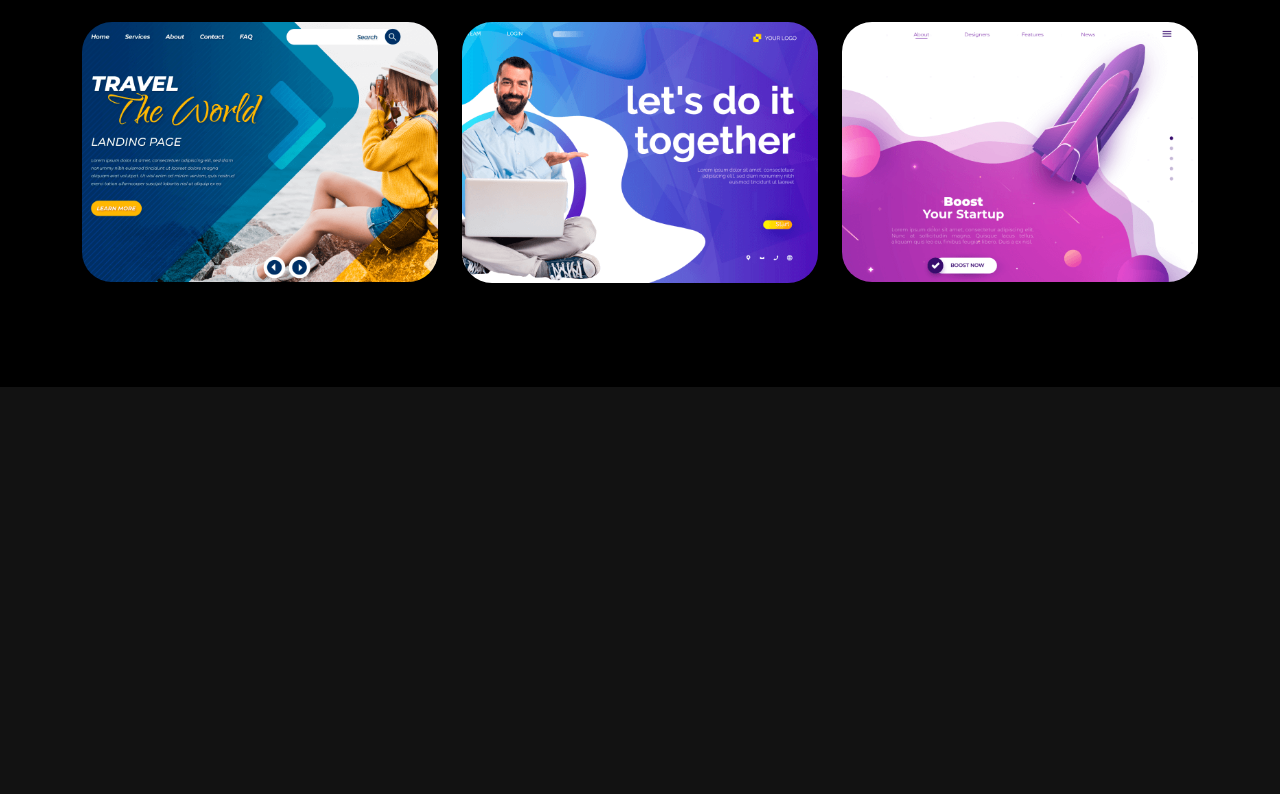
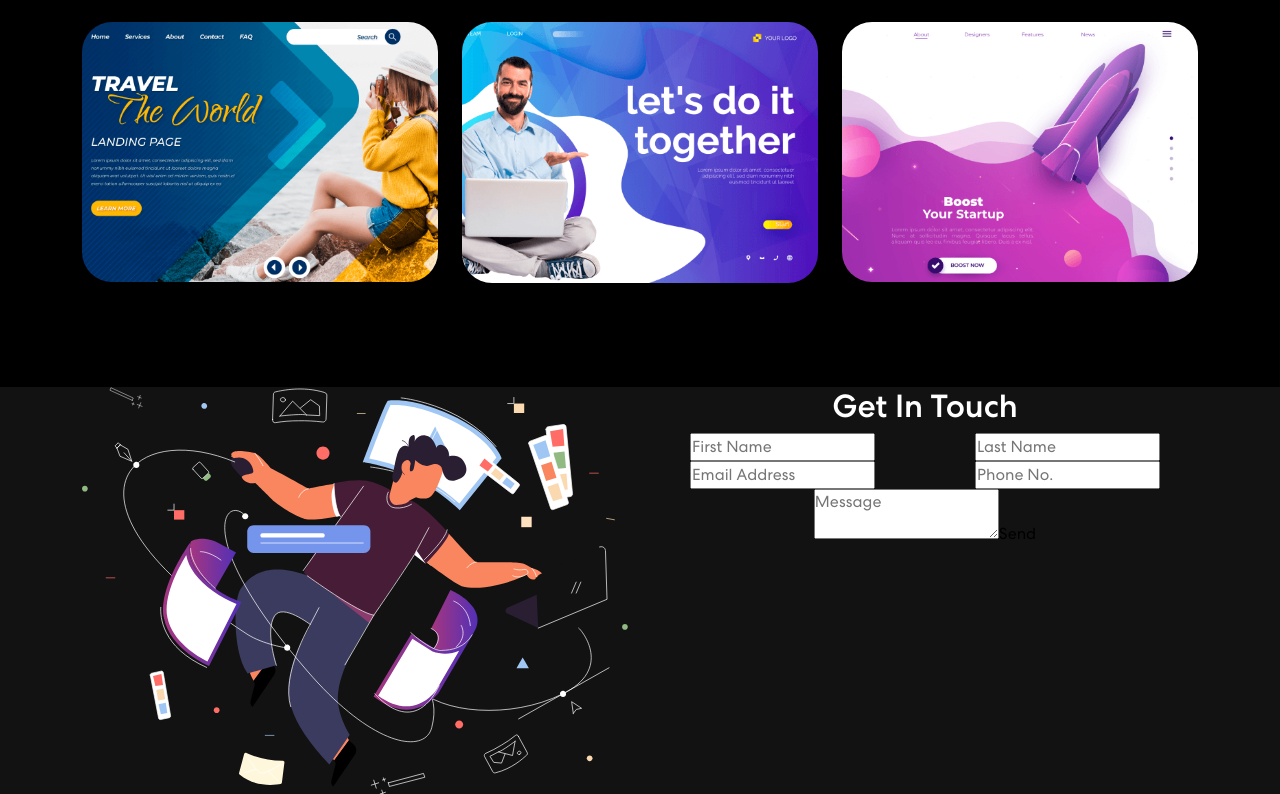
Before and after one commit to hrsh22/personal-portfolio, a React (Create React App) app: page / in a window 1280 px wide. Shown: the part 2006-2800 px from the top of the page. Before the commit the page ends 2393 px from the top, so only its background shows below. Built offline with nearby package versions, Linux system fonts and the light colour scheme.

Commit message:
updated contact

```diff
--- a/src/App.js
+++ b/src/App.js
@@ -4,6 +4,7 @@ import {NavBar} from './components/NavBar';
 import {Banner} from './components/Banner';
 import {Skills} from './components/Skills';
 import {Projects} from './components/Projects';
+import {Contact} from './components/Contact';
 import 'bootstrap/dist/css/bootstrap.min.css';
 
 function App() {
@@ -13,6 +14,7 @@ function App() {
       <Banner />
       <Skills />
       <Projects />
+      <Contact />
     </div>
   );
 }
--- a/src/components/Contact.js
+++ b/src/components/Contact.js
@@ -1,4 +1,3 @@
-import { response } from "express";
 import { useState } from "react";
 import {Container, Row, Col} from "react-bootstrap";
 import contactImg from "../assets/img/contact-img.svg";
```
